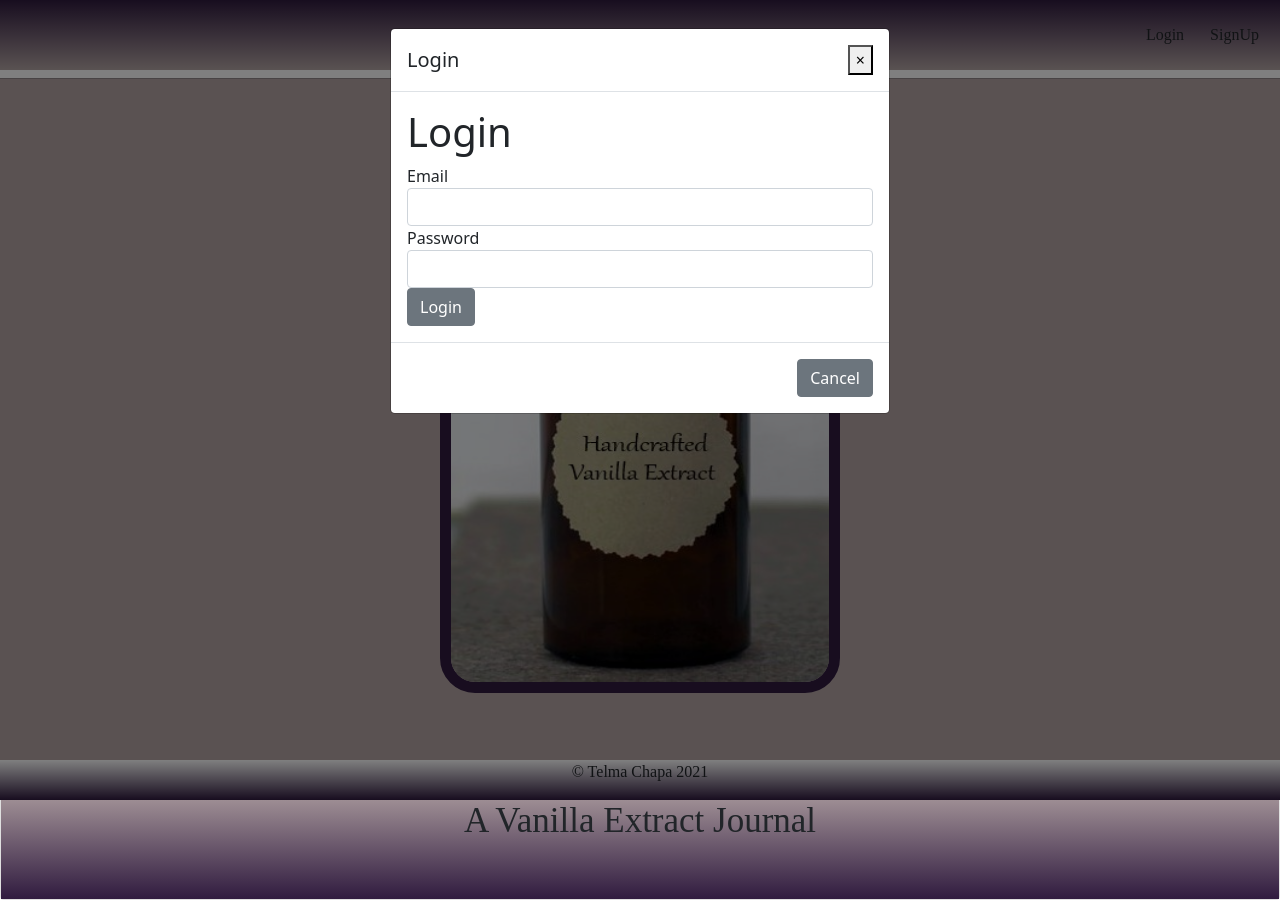
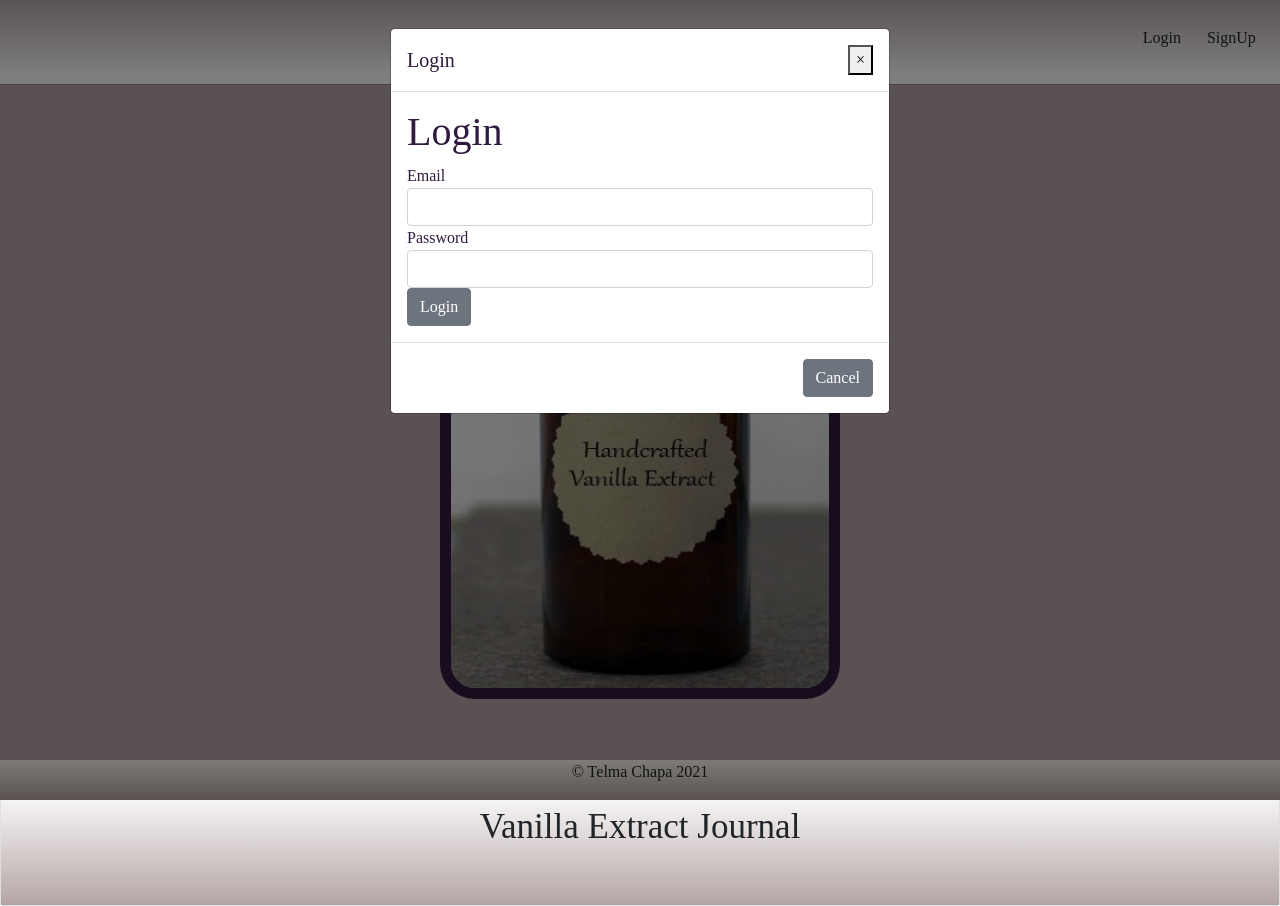
Before and after one commit to TelmaChapa/Red-Final-Project-Client, a React (Create React App) app: page / in a window 1280 px wide. Both pictures are taken after a click on the button "Login". Built offline with nearby package versions, Linux system fonts and the light colour scheme.

Commit message:
Update After Severe Issues

```diff
--- a/src/components/Auth/Signup.jsx
+++ b/src/components/Auth/Signup.jsx
@@ -1,5 +1,5 @@
 import React from "react";
-import { Form, FormGroup, Label, Input, Button } from "reactstrap";
+import { Form, FormGroup, Label, Input, Button, Container } from "reactstrap";
 
 //////Class Component/////
 
@@ -27,7 +27,7 @@ class Signup extends React.Component {
         username: this.state.username,
         email: this.state.email,
         passwordhash: this.state.password,
-        role: "user"
+        role: "user",
       },
     });
     var requestOptions = {
@@ -53,9 +53,10 @@ class Signup extends React.Component {
         style={{
           backgroundColor: "#b4a5a5",
           fontFamily: "Shadows Into Light, cursive",
+          color: "#301B3F",
         }}
       >
-        <h1>Sign Up</h1>
+        <h1 style={{ textAlign: "center" }}>Sign Up</h1>
         <Form onSubmit={this.handleSubmit}>
           <FormGroup>
             <Label htmlFor="username">Username</Label>
--- a/src/components/Home/LandingPage.jsx
+++ b/src/components/Home/LandingPage.jsx
@@ -31,7 +31,8 @@ const LandingPage = (props) => {
       <Navbar
         style={{
           // backgroundColor: "#b4a5a5",
-          background: "linear-gradient(to top, #b4a5a5 0%, #301b3f 100%)",
+          background: "linear-gradient(to top, white 0%, #b4a5a5 100%)",
+          // #301b3f
           fontFamily: "Shadows Into Light, cursive",
           fontWeight: "bold",
         }}
@@ -46,18 +47,26 @@ const LandingPage = (props) => {
             {/* <NavItem></NavItem>
             <NavItem></NavItem> */}
           </Nav>
-          <NavbarText className="ms-auto" style={{ padding: ".5rem" }}>
+          <NavbarText className="ms-auto" style={{ padding: ".7rem" }}>
             <Button color="blue" onClick={toggle}>
               Login
             </Button>
             <Modal
+              style={{
+                fontFamily: "Shadows Into Light, cursive",
+                color: "#301B3F",
+              }}
               isOpen={modal}
               modalTransition={{ timeout: 700 }}
               backdropTransition={{ timeout: 1300 }}
               toggle={toggle}
             >
               <ModalHeader toggle={toggle}>Login</ModalHeader>
-              <ModalBody>
+              <ModalBody
+                style={{
+                  backgroundColor: "E3CDC1",
+                }}
+              >
                 <Login updateToken={props.updateToken} role={props.role} />
               </ModalBody>
               <ModalFooter>
@@ -75,11 +84,12 @@ const LandingPage = (props) => {
       <Jumbotron
         style={{
           backgroundColor: "#b4a5a5",
+          // background: "linear-gradient(to top, 301b3f 0%, white 100%)",
           height: "700px",
           width: "100%",
           fontFamily: "Shadows Into Light, cursive",
           fontSize: "60px",
-          color: "#292f36",
+          color: "#301B3F",
           textAlign: "center",
         }}
       >
@@ -90,7 +100,7 @@ const LandingPage = (props) => {
           style={{
             height: "500px",
             width: "400px",
-            border: "11px solid #301b3f",
+            border: "11px solid #301B3F",
             // borderImage:
             // "linear-gradient(to right, purple 10%, black 100%) 100% 0 100% 0/2px 2px 2px 2px",
             // padding: "30px",
@@ -105,7 +115,7 @@ const LandingPage = (props) => {
         <CardBody
           style={{
             // backgroundColor: "#b4a5a5",
-            background: "linear-gradient(to bottom, #b4a5a5 0%, #301b3f 100%)",
+            background: "linear-gradient(to top, #b4a5a5 0%, white 100%)",
             height: "120px",
             width: "100%",
           }}
@@ -117,7 +127,7 @@ const LandingPage = (props) => {
               textAlign: "center",
             }}
           >
-            A Vanilla Extract Journal
+            Vanilla Extract Journal
           </CardText>
         </CardBody>
       </Card>
@@ -127,7 +137,7 @@ const LandingPage = (props) => {
           height: "40px",
           position: "fixed",
           bottom: "0",
-          background: "linear-gradient(to bottom, white 0%, #301b3f 100%)",
+          background: "linear-gradient(to bottom, #FCF8EC 0%, #b4a5a5 100%)",
           fontFamily: "Shadows Into Light, cursive",
           textAlign: "center",
         }}
--- a/src/components/Journal/JournalIndex.jsx
+++ b/src/components/Journal/JournalIndex.jsx
@@ -3,39 +3,58 @@ import JournalTable from './JournalTable';
 
 class JournalIndex extends React.Component {
     constructor(props) {
-        super(props);
-        this.state = {
-           extracts: []
-         };
-         this.fetchExtracts = this.fetchExtracts.bind(this)
+      super(props);
+      this.state = {
+        extracts: [],
+      };
+    //    this.fetchExtracts = this.fetchExtracts.bind(this)
     }
+
+    componentDidMount() {
+        this.fetchExtracts()
+    }
+
     fetchExtracts = (event) => {
         let token = localStorage.getItem("token");
-        var myHeaders = new Headers();
-        myHeaders.append("Authorization", token);
+        fetch("http://localhost:3000/extract/all", {
+            method: "GET",
+            headers: new Headers({
+                "Content-Type": "application/json",
+                'Authorization': token
+            })
+        })
+        .then(res => res.json())
+        .then(journalInfo => {
+            this.setState({
+                extracts: journalInfo
+            })
+            console.log(this.state.extracts)
 
-        var requestOptions = {
-          method: 'GET',
-          headers: myHeaders,
-          redirect: 'follow'
-        };
+        })
+        // let token = localStorage.getItem("token");
+        // var myHeaders = new Headers();
+        // myHeaders.append("Authorization", token);
 
-        fetch("http://localhost:3000/extract/all", requestOptions)
-          .then(response => response.json())
-          .then(result =>{
-               console.log(result)
-               this.setState({extracts: result})
-        })
-          .catch(error => console.log('error', error));
+        // var requestOptions = {
+        //   method: 'GET',
+        //   headers: myHeaders,
+        //   redirect: 'follow'
+        // };
+
+        // fetch("http://localhost:3000/extract/all", requestOptions)
+        //   .then(response => response.json())
+        //   .then(result =>{
+        //        console.log(result)
+        //        this.setState({extracts: result})
+        // })
+        //   .catch(error => console.log('error', error));
     }
 
-        componentDidMount() {
-            this.fetchExtracts()
-        }
+
     render() {
         return (
             <div>
-                <JournalTable extracts={this.state.extracts} fetchExtracts={this.fetchExtracts} />
+                <JournalTable extracts={this.state.extracts} fetchExtracts={this.fetchExtracts.bind(this)} />
             </div>
          );
     }
--- a/src/components/Journal/JournalTable.jsx
+++ b/src/components/Journal/JournalTable.jsx
@@ -33,7 +33,10 @@ class JournalTable extends React.Component {
           <td>{vanilla.enddate}</td>
           <td>{vanilla.overallresult}</td>
           <td>
-            <JournalEdit vanilla={vanilla} fetchExtracts={this.props.fetchExtracts()} />
+            <JournalEdit
+              vanilla={vanilla}
+              fetchExtracts={this.props.fetchExtracts}
+            />
             <Button
               color="danger"
               onClick={() => {
--- a/src/components/Sharing/PublicCards.jsx
+++ b/src/components/Sharing/PublicCards.jsx
@@ -34,14 +34,15 @@ class PublicCards extends React.Component {
             <CardImg
               top
               width="100%"
-              src="/assets/318x180.svg"
-              alt="Card image cap"
+              src={photos.imageupload}
+              alt={photos.imageupload}
             />
             <CardBody>
               <CardTitle tag="h5">{photos.description}</CardTitle>
               <CardSubtitle tag="h6" className="mb-2 text-muted">
                 Card subtitle
               </CardSubtitle>
+              {/* *******************NEEDS FIXING**************** */}
               <CardText>
                 Some quick example text to build on the card title and make up
                 the bulk of the card's content.
--- a/src/components/Sharing/SharingCreate.jsx
+++ b/src/components/Sharing/SharingCreate.jsx
@@ -1,5 +1,6 @@
 import React, { useState, useEffect } from 'react';
 import { Button, Form, FormGroup, Label, Input } from 'reactstrap';
+// import { Redirect } from "react-router-dom";
 
 class SharingCreate extends React.Component {
   constructor(props) {
@@ -7,9 +8,20 @@ class SharingCreate extends React.Component {
     this.state = {
       imageupload: "",
       description: "",
-            public: "",
+      // redirect: false,
+      // public: "",
     };
   }
+
+  // setRedirect = () => {
+  //   this.setRedirect({ redirect: true });
+  // };
+
+  // renderRedirect = () => {
+  //   if (this.state.redirect) {
+  //     return <Redirect to="/" />;
+  //   }
+  // };
 
   handleSubmit = (event) => {
     event.preventDefault();
@@ -19,8 +31,8 @@ class SharingCreate extends React.Component {
     myHeaders.append("Content-Type", "application/json");
     var raw = JSON.stringify({
       imageupload: this.state.imageupload,
-            description: this.state.imageupload,
-            public: this.state.imageupload,
+      description: this.state.description,
+      // public: this.state.imageupload,
     });
 
     var requestOptions = {
@@ -33,6 +45,7 @@ class SharingCreate extends React.Component {
       .then((response) => response.json())
       .then((result) => {
         console.log(result);
+        // this.setRedirect();
       })
       .catch((error) => console.log("error", error));
   };
@@ -40,7 +53,8 @@ class SharingCreate extends React.Component {
   render() {
     return (
       <div>
-                <h1>Sharing</h1>
+        {/* {this.renderRedirect()} */}
+        <h1 style={{ fontFamily: "Shadows Into Light, cursive" }}>Sharing</h1>
         <Form onSubmit={this.handleSubmit}>
           <FormGroup>
             <Label htmlFor="imageupload">Image Upload</Label>
--- a/src/components/Sharing/SharingEdit.jsx
+++ b/src/components/Sharing/SharingEdit.jsx
@@ -110,4 +110,4 @@ class SharingEdit extends React.Component {
   }
 }
 
-export default SharinglEdit;
+export default SharingEdit;
--- a/src/components/Sharing/SharingTable.jsx
+++ b/src/components/Sharing/SharingTable.jsx
@@ -7,6 +7,7 @@ import {
   CardTitle,
   CardSubtitle,
   Button,
+  Container,
 } from "reactstrap";
 
 class SharingTable extends React.Component {
@@ -31,22 +32,25 @@ class SharingTable extends React.Component {
       return (
         // DOUBLECHECK CARD
         <div>
+          <Container fluid="md">
             <Card>
               <CardImg
                 top
-              width="100%"
-              src="/assets/318x180.svg"
+                width="10px"
+                height="auto"
+                // objectFit="scale-down"
+                src={photos.imageupload}
                 alt="Card image cap"
               />
               <CardBody>
                 <CardTitle tag="h5">{photos.description}</CardTitle>
-              <CardSubtitle tag="h6" className="mb-2 text-muted">
+                {/* <CardSubtitle tag="h6" className="mb-2 text-muted">
                 Card subtitle
               </CardSubtitle>
               <CardText>
                 Some quick example text to build on the card title and make up
                 the bulk of the card's content.
-              </CardText>
+              </CardText> */}
                 <Button
                   color="danger"
                   onClick={() => {
@@ -56,9 +60,10 @@ class SharingTable extends React.Component {
                   Delete
                 </Button>
 
-              {/* <Button>Button</Button> */}
+                <Button>Update</Button>
               </CardBody>
             </Card>
+          </Container>
         </div>
       );
     });
```
Also changed, not shown: src/components/Journal/JournalCreate.jsx (+18 -12 lines). Lines whose indentation alone changed are shown as unchanged.
